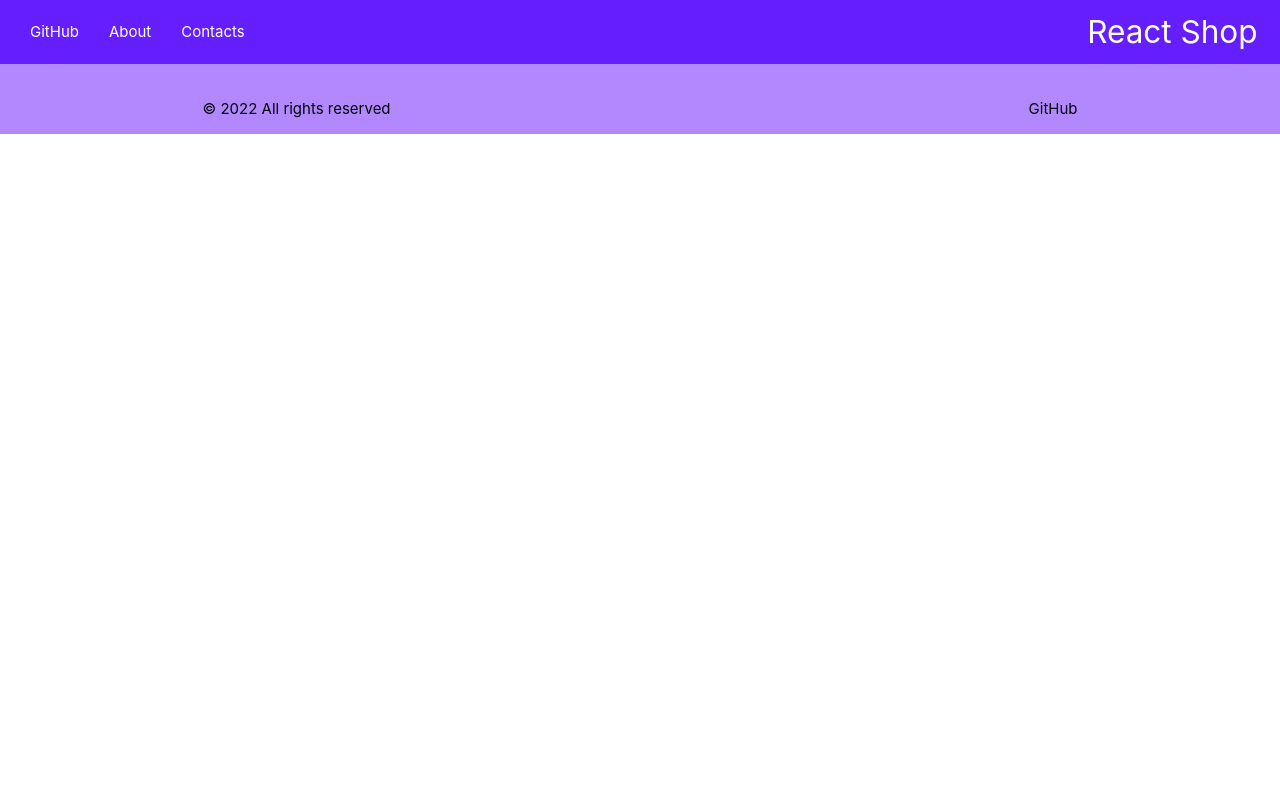
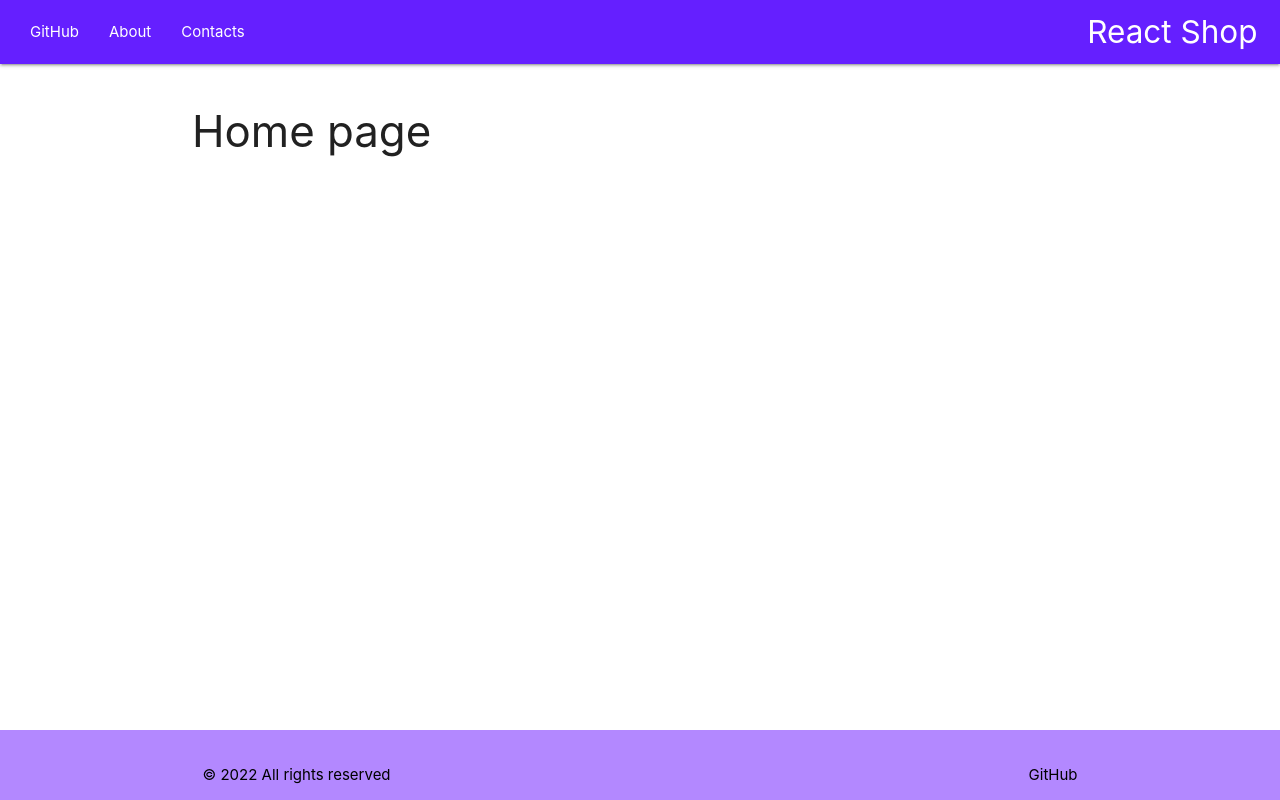
Before and after one commit to EvgeniyaSirotkina/food-themealdbapi, a React (Create React App) app: page / in a window 1280 px wide. Built offline with nearby package versions, Linux system fonts and the light colour scheme.

Commit message:
add routing in to App component

```diff
--- a/src/App.js
+++ b/src/App.js
@@ -1,13 +1,30 @@
+import {
+  BrowserRouter as Router,
+  Routes,
+  Route
+} from 'react-router-dom';
+
 import Header from './components/Header';
 import Footer from './components/Footer';
 
-function App() {
+import Home from './pages/Home';
+import About from './pages/About';
+import Contact from './pages/Contact';
+
+export default function App() {
   return (
     <>
       <Header />
+      <main className='container content'>
+        <Router>
+          <Routes>
+              <Route exact path='/' element={<Home />} />
+              <Route path='/about' element={<About />} />
+              <Route path='/contact' element={<Contact />} />
+          </Routes>
+        </Router>
+      </main>
       <Footer />
     </>
   );
 }
-
-export default App;
```
